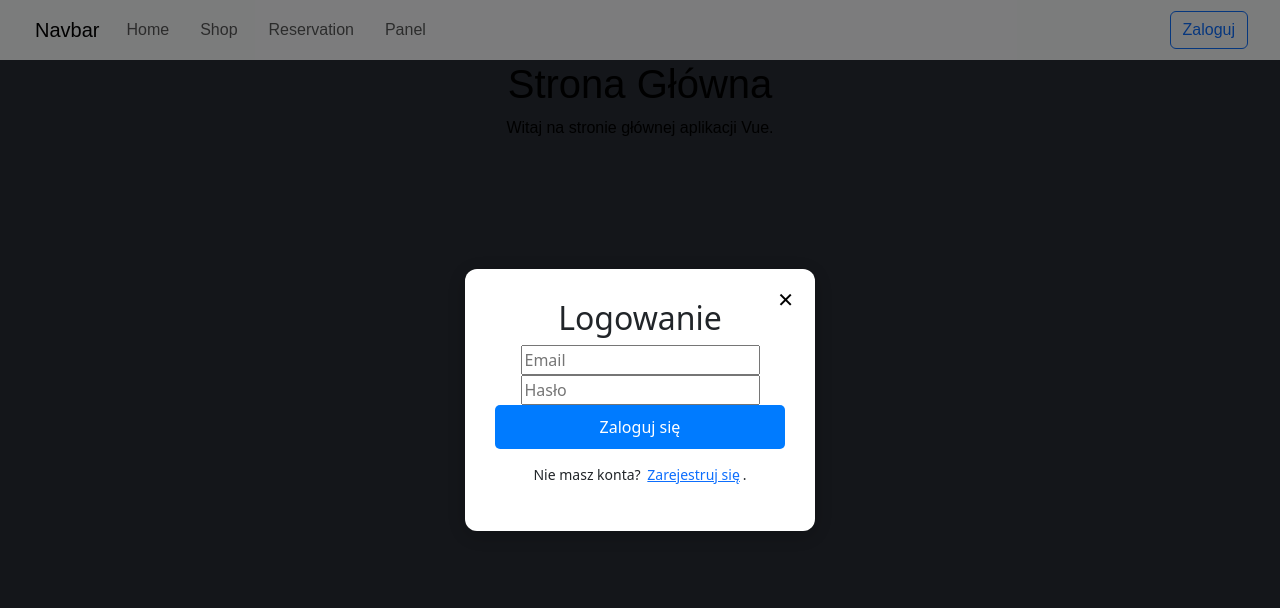
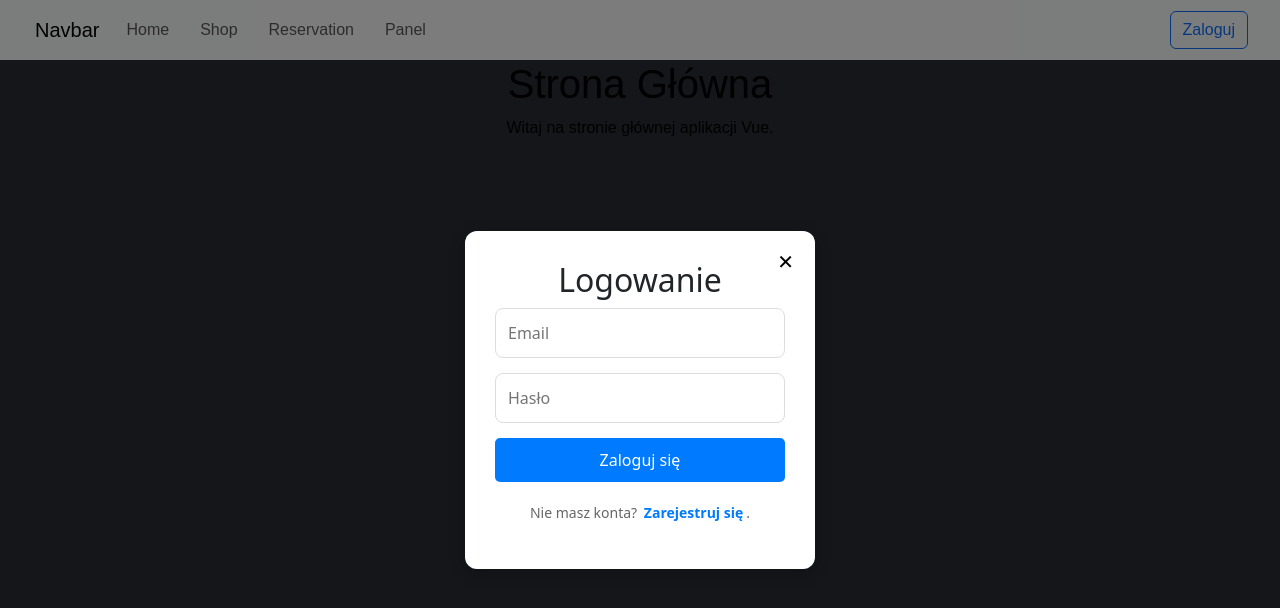
Before and after one commit to Bartman18/django_api, a Vue app in the folder frontend/: page / in a window 1280 px wide. Both pictures are taken after a click on the button "Zaloguj". Shown: the top 608 px of the page. Built offline with nearby package versions, Linux system fonts and the light colour scheme.

Commit message:
improved login box view

```diff
--- a/frontend/src/components/test.vue
+++ b/frontend/src/components/test.vue
@@ -8,25 +8,25 @@
           <div class="tab-content">
             <h2>{{ isLoginMode ? 'Logowanie' : 'Rejestracja' }}</h2>
 
-            <div v-if="isLoginMode">
-              <input type="email" v-model="loginEmail" placeholder="Email">
-              <input type="password" v-model="loginPassword" placeholder="Hasło">
+            <div v-if="isLoginMode" class="form-container">
+              <input type="email" v-model="loginEmail" placeholder="Email" class="input-field" required>
+              <input type="password" v-model="loginPassword" placeholder="Hasło" class="input-field" required>
               <button @click="handleLogin" class="submit-btn">Zaloguj się</button>
             </div>
 
-            <div v-else>
-              <input type="email" v-model="registerEmail" placeholder="Email">
-              <input type="password" v-model="registerPassword" placeholder="Hasło">
-              <input type="password" v-model="confirmPassword" placeholder="Powtórz hasło">
+            <div v-else class="form-container">
+              <input type="email" v-model="registerEmail" placeholder="Email" class="input-field" required>
+              <input type="password" v-model="registerPassword" placeholder="Hasło" class="input-field" required>
+              <input type="password" v-model="confirmPassword" placeholder="Powtórz hasło" class="input-field" required>
               <button @click="handleRegister" class="submit-btn">Zarejestruj się</button>
             </div>
 
             <p class="toggle-mode">
               <span v-if="isLoginMode">
-                Nie masz konta? <a href="#" @click.prevent="toggleMode">Zarejestruj się</a>.
+                Nie masz konta? <a href="#" @click.prevent="toggleMode" class="mode-link">Zarejestruj się</a>.
               </span>
               <span v-else>
-                Masz konto? <a href="#" @click.prevent="toggleMode">Zaloguj się</a>.
+                Masz konto? <a href="#" @click.prevent="toggleMode" class="mode-link">Zaloguj się</a>.
               </span>
             </p>
           </div>
@@ -37,7 +37,7 @@
 </template>
 
 <script setup>
-import { ref, defineProps, defineEmits } from "vue";
+import { ref } from 'vue';
 
 defineProps(["showModal"]);
 const emit = defineEmits(["close"]);
@@ -50,11 +50,19 @@ const registerPassword = ref("");
 const confirmPassword = ref("");
 
 const handleLogin = () => {
+  if (!loginEmail.value || !loginPassword.value) {
+    alert("Proszę wypełnić wszystkie pola!");
+    return;
+  }
   alert(`Logowanie: ${loginEmail.value}`);
   emit("close");
 };
 
 const handleRegister = () => {
+  if (!registerEmail.value || !registerPassword.value || !confirmPassword.value) {
+    alert("Proszę wypełnić wszystkie pola!");
+    return;
+  }
   if (registerPassword.value !== confirmPassword.value) {
     alert("Hasła się nie zgadzają!");
     return;
@@ -108,8 +116,42 @@ const toggleMode = () => {
   border-radius: 5px;
   cursor: pointer;
 }
+
+.submit-btn:hover {
+  background: #0056b3;
+}
+
+
+
 .toggle-mode {
-  margin-top: 15px;
+  margin-top: 20px;
   font-size: 14px;
+  color: #666;
 }
+
+.form-container {
+  display: flex;
+  flex-direction: column;
+  gap : 15px;
+
+}
+.input-field {
+  padding: 12px;
+  border: 1px solid #ddd;
+  border-radius: 8px;
+  font-size: 16px;
+  outline: none;
+  transition: border-color 0.3s ease;
+}
+.mode-link {
+  color: #007bff;
+  text-decoration: none;
+  font-weight: bold;
+  transition: color 0.3s ease;
+}
+
+.mode-link:hover {
+  color: #0056b3;
+}
+
 </style>
```
